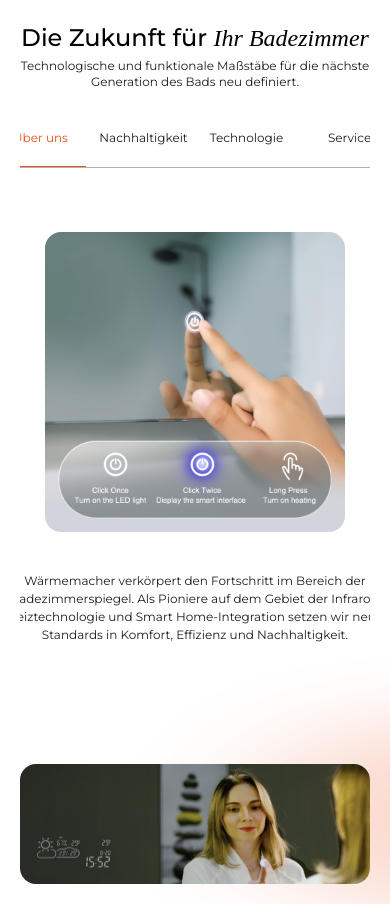
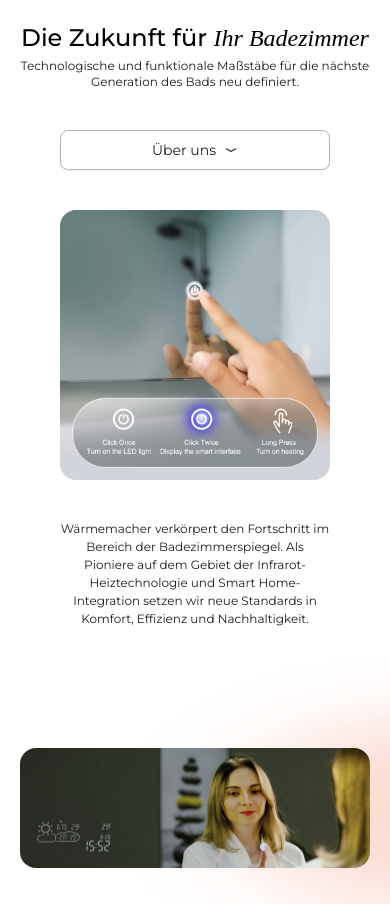
Before and after one commit to annu-1210/W-rmemacher-copy, a Next.js app: page / in a window 390 px wide. Shown: the part 1160-2064 px from the top of the page. Built offline with nearby package versions, Linux system fonts and the light colour scheme.

Commit message:
dropdown added for another section

```diff
--- a/src/components/FutureOfBathroom.jsx
+++ b/src/components/FutureOfBathroom.jsx
@@ -3,6 +3,7 @@
 import Text from "./common/Text";
 import { navTabs } from "./common/Helper";
 import { useState } from "react";
+import FutureOfBathroom_Dropdown from "./FutureOfBathroom_Dropdown";
 
 function FutureOfBathroom() {
   const [activeTab, setActiveTab] = useState(navTabs[0].id);
@@ -22,7 +23,7 @@
             <Text label={para} size="md" color="secondary" />
           </p>
         </div>
-        <div className="max-w-[1107px] max-h-[613px] flex items-center justify-center flex-col gap-16 lg:gap-y-[70px]">
+        <div className="max-w-[1107px] max-h-[613px] hidden xsm:flex items-center justify-center flex-col gap-16 lg:gap-y-[70px]">
           <div className="w-[400px] sm:w-[500px] md:w-[680px] lg:w-[753px] h-[38px] lg:h-[44px] flex gap-x-3 sm:gap-x-[30px] border-b border-neutral">
             {navTabs.map((tab) => (
               <button
@@ -42,6 +43,9 @@
             {navTabs.find((tab) => tab.id === activeTab)?.component}
           </div>
         </div>
+        <div className="flex xsm:hidden max-w-[350px]">
+            <FutureOfBathroom_Dropdown />
+          </div>
       </div>
     </section>
   );
--- /dev/null
+++ b/src/components/FutureOfBathroom_Dropdown.jsx
@@ -0,0 +1,54 @@
+"use client";
+import React, { useState } from "react";
+import { RiArrowDownWideFill } from "react-icons/ri";
+import { navTabs } from "./common/Helper";
+
+function FutureOfBathroom_Dropdown() {
+   const [activeTab, setActiveTab] = useState(navTabs[0].id);
+  const [selectedOption, setSelectedOption] = useState(navTabs[0]);
+  const [isOpen, setIsOpen] = useState(false);
+
+  const handleSelect = (tab) => {
+    setSelectedOption(tab);
+    setIsOpen(false);
+  };
+  return (
+    <div className="relative w-[270px] max-h-[613px] flex items-center justify-center flex-col gap-10 flex xsm:hidden ">
+      <div
+        onClick={() => setIsOpen(!isOpen)}
+        className="w-full flex gap-2 bg-transparent flex justify-center items-center px-10 rounded-lg shadow-sm border border-neutral backdrop-blur-4 focus:outline-none cursor-pointer font-MontserratRegular text-secondary text-sm h-[40px]"
+      >
+        <p>{selectedOption.title}</p>
+        <RiArrowDownWideFill />
+      </div>
+      <div className="max-w-[1107px] max-h-[500px]">
+        {navTabs.find((tab) => tab.id === activeTab)?.component}
+      </div>
+
+      {isOpen && (
+        <ul className="absolute rounded-md w-full top-12 shadow-md text-secondary bg-primary  text-sm">
+          {navTabs.map((tab) => (
+            <li
+              key={tab.id}
+              onClick={() => {
+                setActiveTab(tab.id);
+                handleSelect(tab);
+              }}
+              className={`p-2.5 cursor-pointer flex justify-center items-center font-MontserratRegular text-secondary hover:bg-dropdownBg ${
+                selectedOption === tab ? "bg-primary " : ""
+              } ${
+                activeTab === tab.id
+                  ? "border-b border-tertiary text-tertiary"
+                  : "text-secondary"
+              }`}
+            >
+              <p>{tab.title}</p>
+            </li>
+          ))}
+        </ul>
+      )}
+    </div>
+  );
+}
+
+export default FutureOfBathroom_Dropdown;
```
